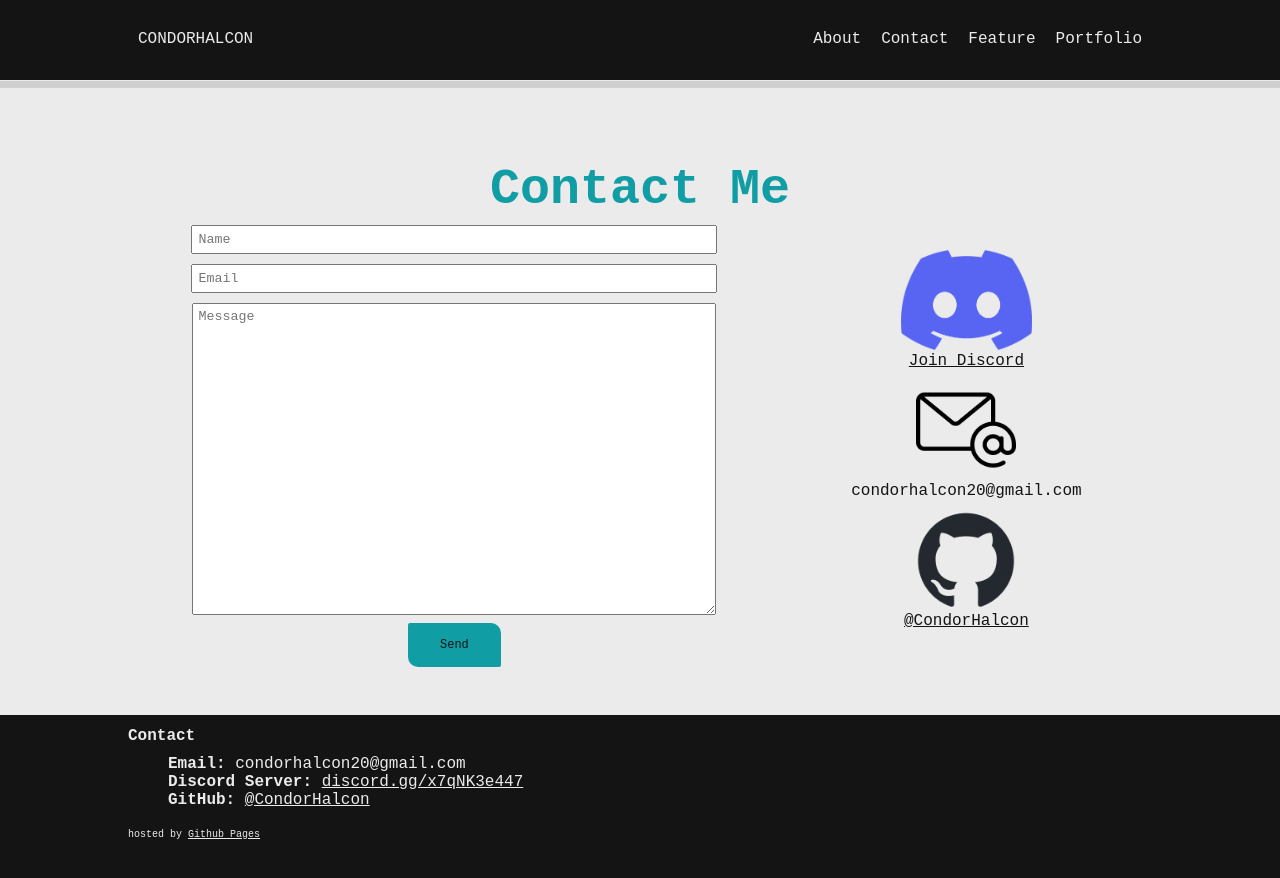
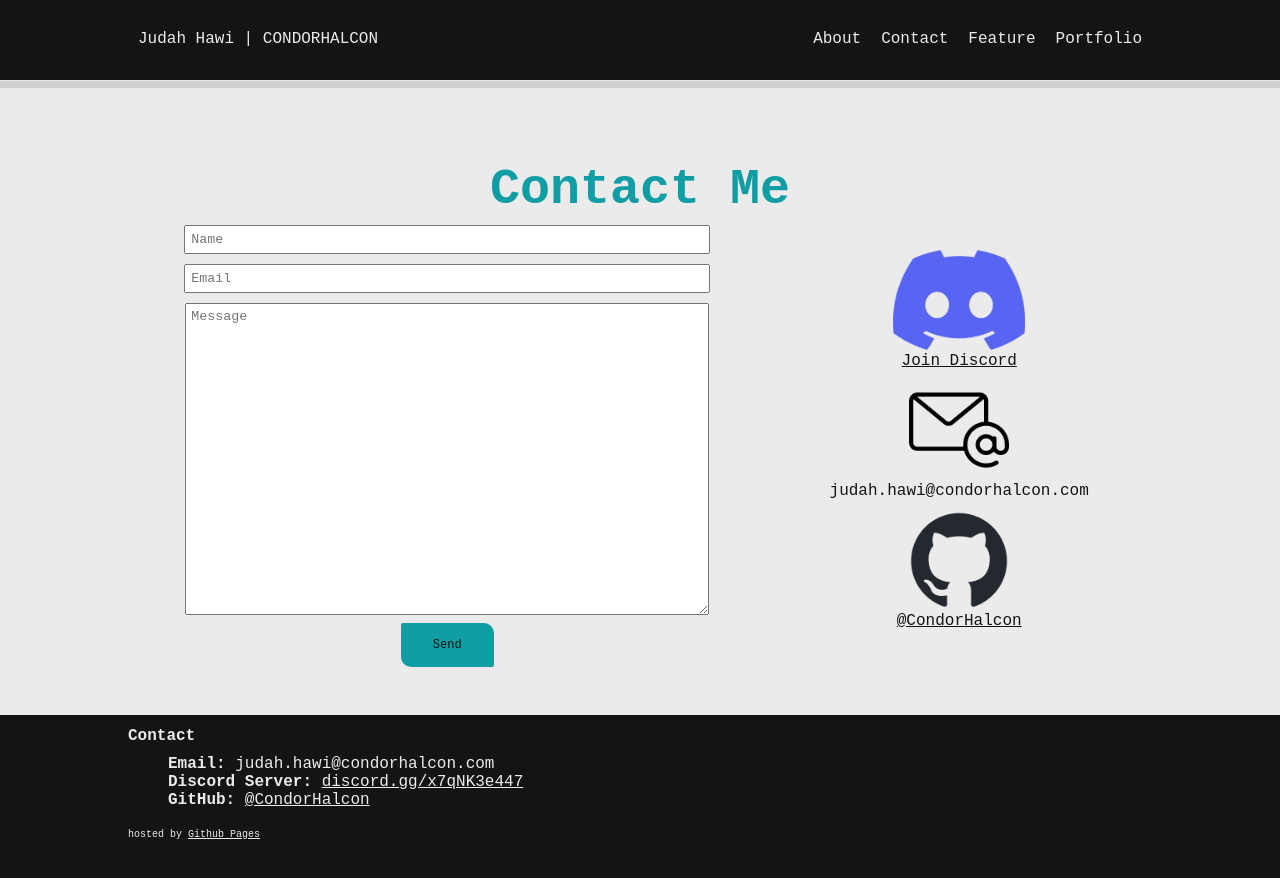
Before and after one commit to CondorHalcon/condorhalcon.github.io, a Jekyll site: the page built from home.html, in a window 1280 px wide and 900 px high, scrolled down 1649 px. Shown: the top 878 px of the window. Built offline with Jekyll 4.4.1, drawn with Linux system fonts in a browser that asks for light colours.

Commit message:
Email Changes

```diff
--- a/_config.yml
+++ b/_config.yml
@@ -2,8 +2,8 @@ title: "CondorHalcon"
 titlecaps: "CONDORHALCON"
 inMaintenance: false
 contact:
-    name: "CondorHalcon"
-    email: "condorhalcon20@gmail.com"
+    name: "Judah Hawi"
+    email: "judah.hawi@condorhalcon.com"
     discord:
         text: "discord.gg/x7qNK3e447"
         url: "https://discord.gg/x7qNK3e447"
--- a/_includes/header.html
+++ b/_includes/header.html
@@ -1,5 +1,5 @@
 <header>
-    <a href="/home">{{site.titlecaps}}</a>
+    <a href="/home">{{site.contact.name}} | {{site.titlecaps}}</a>
     <a id="header-blank"></a>
     <a class="nav-item" href="/home#about">About</a>
     <a class="nav-item" href="/home#contact">Contact</a>
```
Also changed, not shown: _posts/trademe.md (added, +23 -0 lines).
